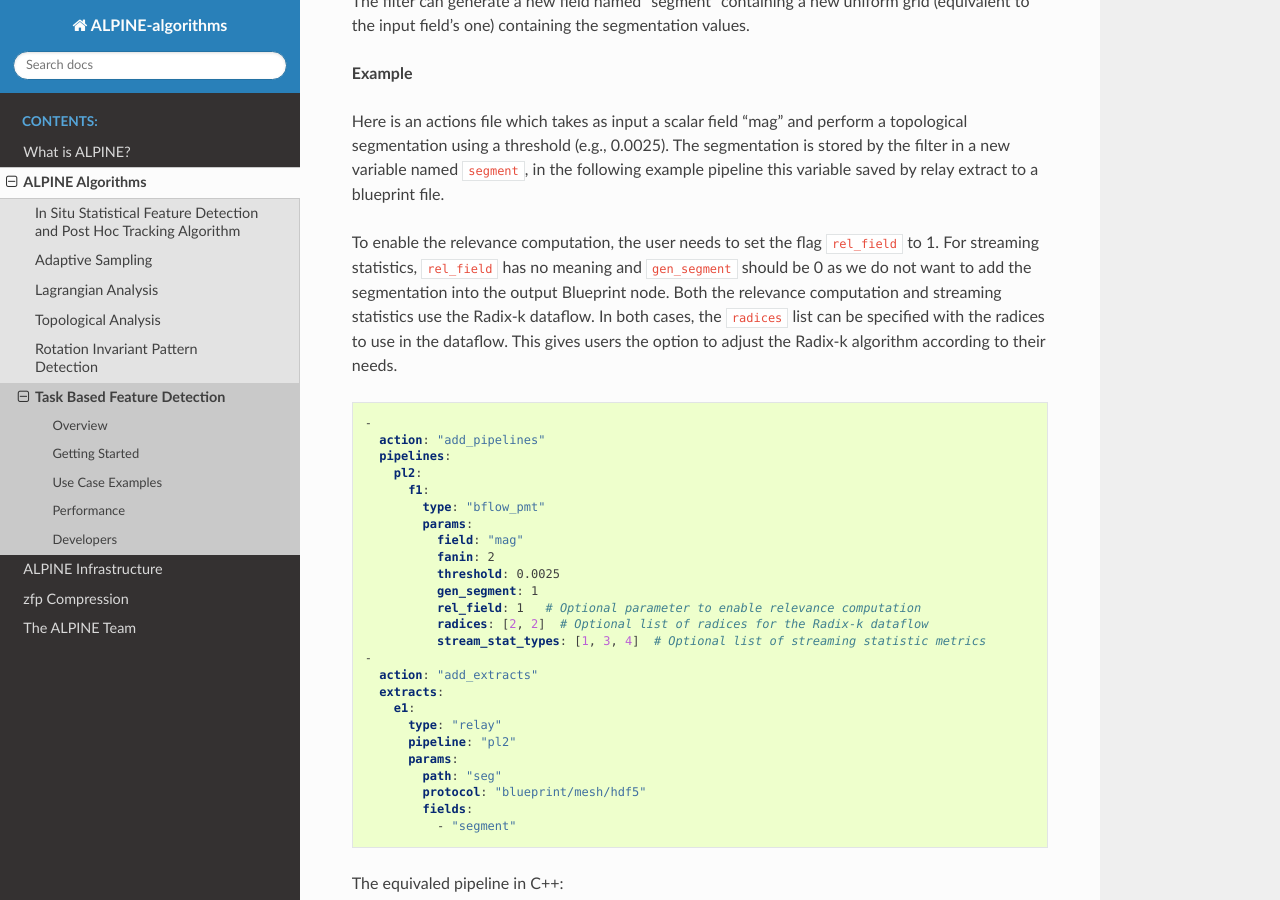
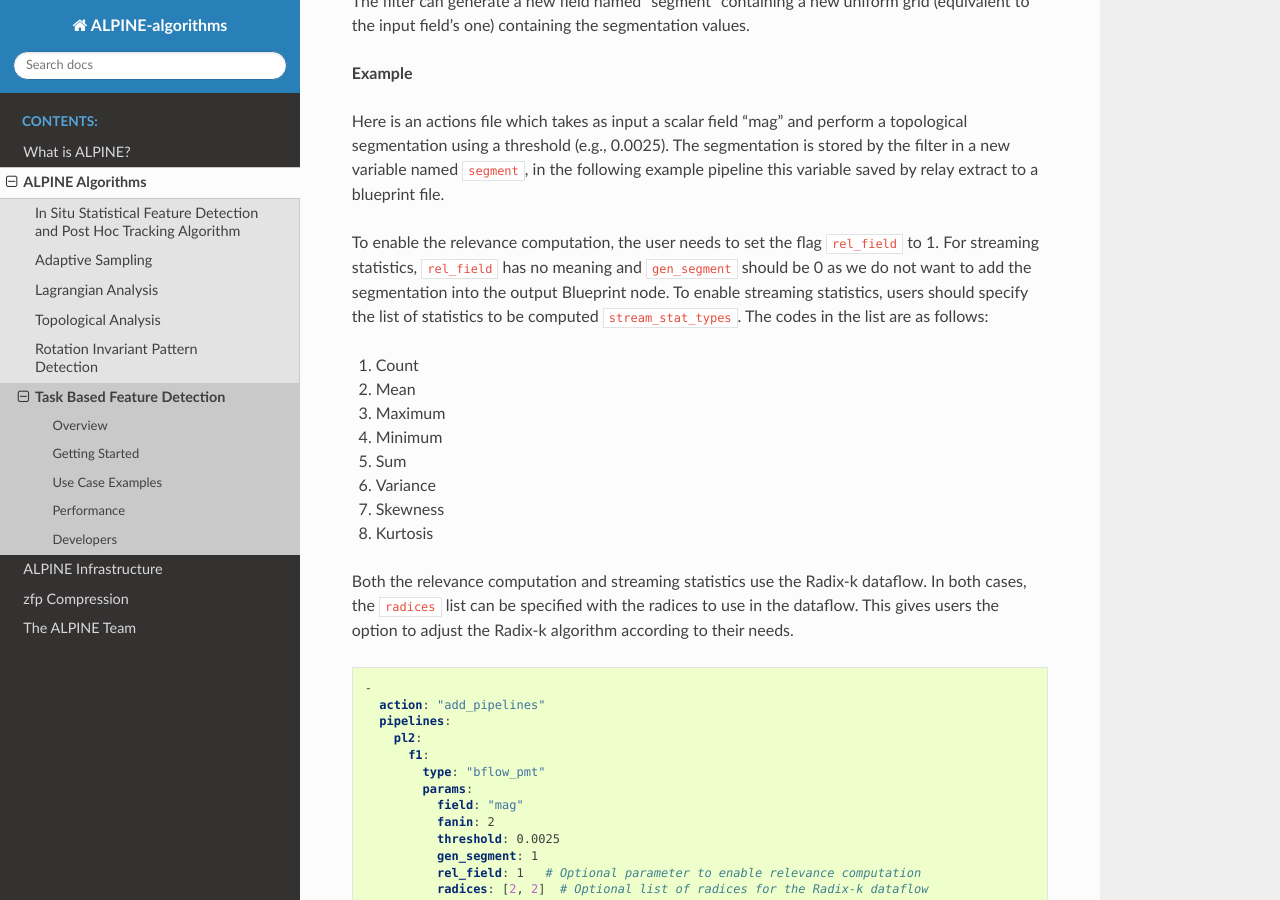
Before and after one commit to Alpine-DAV/algorithms, a Sphinx documentation site: the page built from docs/source/task_based.rst, in a window 1280 px wide and 900 px high, scrolled down 3002 px. Built offline with Sphinx 7.4.7 and the Read the Docs theme 2.0.0, drawn with Linux system fonts in a browser that asks for light colours; formulas are drawn with MathJax 3.

Commit message:
Mode details about streaming statistics

```diff
--- a/docs/source/task_based.rst
+++ b/docs/source/task_based.rst
@@ -67,7 +67,18 @@ The filter can generate a new field named "segment" containing a new uniform gri
 
 Here is an actions file which takes as input a scalar field "mag" and perform a topological segmentation using a threshold (e.g., 0.0025). The segmentation is stored by the filter in a new variable named ``segment``, in the following example pipeline this variable saved by relay extract to a blueprint file.
 
-To enable the relevance computation, the user needs to set the flag ``rel_field`` to 1. For streaming statistics, ``rel_field`` has no meaning and ``gen_segment`` should be 0 as we do not want to add the segmentation into the output Blueprint node. Both the relevance computation and streaming statistics use the Radix-k dataflow. In both cases, the ``radices`` list can be specified with the radices to use in the dataflow. This gives users the option to adjust the Radix-k algorithm according to their needs.
+To enable the relevance computation, the user needs to set the flag ``rel_field`` to 1. For streaming statistics, ``rel_field`` has no meaning and ``gen_segment`` should be 0 as we do not want to add the segmentation into the output Blueprint node. To enable streaming statistics, users should specify the list of statistics to be computed ``stream_stat_types``. The codes in the list are as follows:
+
+1. Count
+2. Mean
+3. Maximum
+4. Minimum
+5. Sum
+6. Variance
+7. Skewness
+8. Kurtosis
+
+Both the relevance computation and streaming statistics use the Radix-k dataflow. In both cases, the ``radices`` list can be specified with the radices to use in the dataflow. This gives users the option to adjust the Radix-k algorithm according to their needs.
 
 .. code-block:: yaml
 
```
